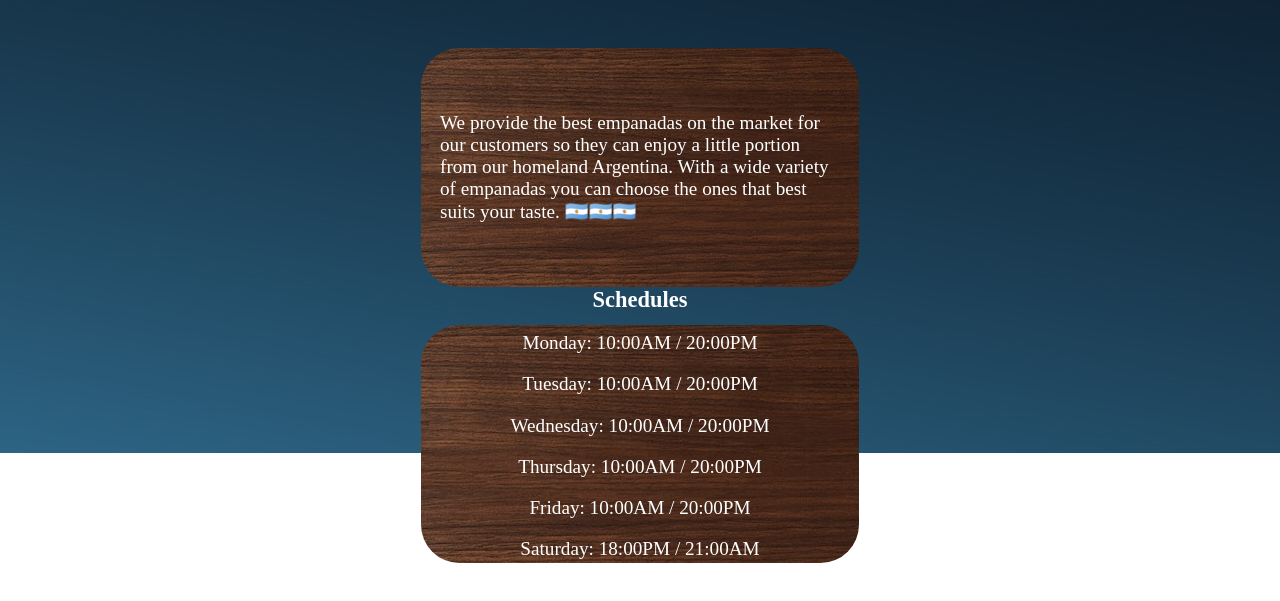
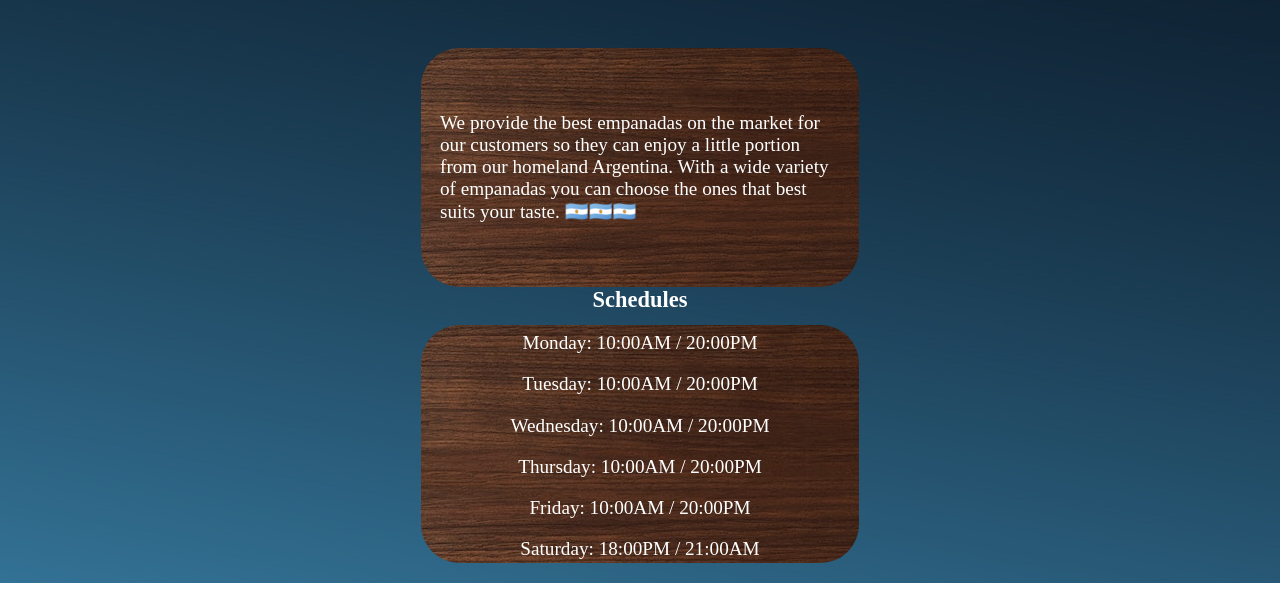
Before and after one commit to SantiagoTorricella/restaurant-page, a website built with webpack: page dist/index.html in a window 1280 px wide. Shown: the part 347-948 px from the top of the page. Built offline with nearby package versions, Linux system fonts and the light colour scheme.

Commit message:
Initial dist subtree commit

```diff
--- a/src/style.css
+++ b/src/style.css
@@ -11,7 +11,8 @@
   margin: 0em;
   background-image: url("../src/images/background.jpg");
   color: white;
-  height: 100vh;
+  height: 100%;
+  width: 100%;
 }
 
 .header {
```
